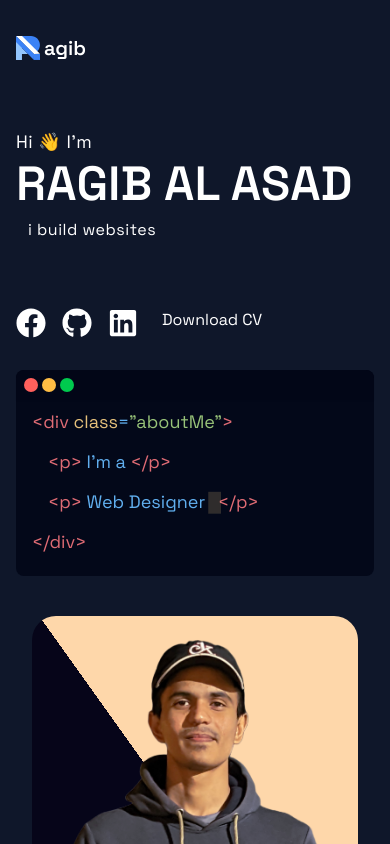
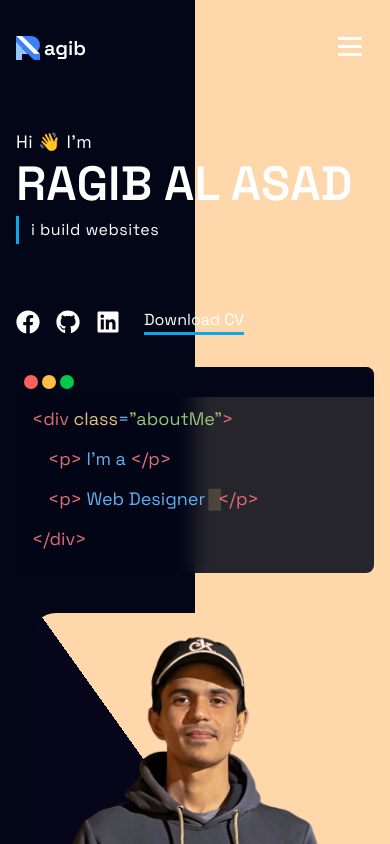
Before and after one commit to ragibalasad/ragib-portfolio, a Next.js app: page / in a window 390 px wide. Shown: the top 844 px of the page. Built offline with nearby package versions, Linux system fonts and the light colour scheme.

Commit message:
ported some css styles to tailwind

```diff
--- a/components/Header/Header.jsx
+++ b/components/Header/Header.jsx
@@ -50,16 +50,16 @@ const Header = () => {
             transition={{ duration: 0.5 }}
           >
             <div className="info">
-              <p className="hi mb-1 text-lg text-ff">Hi 👋 I&apos;m</p>
-              <p className="heading text-6xl font-semibold text-ff uppercase">
+              <p className="hi mb-1 text-lg ">Hi 👋 I&apos;m</p>
+              <p className="heading text-6xl font-semibold  uppercase">
                 Ragib Al Asad
               </p>
-              <p className="sub-heading text-ff my-2">
+              <p className="sub-heading  my-2">
                 <span>I BUILD WEBSITES</span>
               </p>
             </div>
-            <div className="social-links flex gap-6 text-ff">
-              <div className="links flex gap-4 text-3xl my-auto">
+            <div className="social-links flex gap-6">
+              <div className="links flex gap-4 text-2xl my-auto">
                 <a href="https://facebook.com/ragibalasad" target="_blank">
                   <FaFacebook />
                 </a>
@@ -71,7 +71,7 @@ const Header = () => {
                 </a>
               </div>
 
-              <a href="#" className="btn secondary-btn">
+              <a href="#" className="btn">
                 Download CV
               </a>
             </div>
--- a/components/Navbar/Navbar.jsx
+++ b/components/Navbar/Navbar.jsx
@@ -80,7 +80,10 @@ const Navbar = () => {
           </ul>
         </div>
 
-        <div className="menuBtn hamburger" onClick={handleMenuToggle}>
+        <div
+          className="menuBtn hamburger [&>*]:bg-white"
+          onClick={handleMenuToggle}
+        >
           <div className="bar"></div>
           <div className="bar"></div>
           <div className="bar"></div>
--- a/src/app/app.css
+++ b/src/app/app.css
@@ -79,17 +79,12 @@ textarea {
 }
 
 .nav-list {
-  color: rgb(2, 6, 23);
-  list-style-type: none;
-  display: flex;
-  justify-content: center;
+  @apply flex text-slate-950 list-none justify-center;
 }
 
 .nav-list.open {
-  background: rgb(2, 6, 23);
-  color: white;
+  @apply bg-slate-950 text-white right-0;
   height: 140vh;
-  right: 0;
 }
 
 .nav-list.open .nav-link a {
@@ -147,7 +142,8 @@ textarea {
   padding: 0.13rem 0.75rem;
   margin-bottom: 1rem;
   font-weight: 400;
-  border-left: 3px solid var(--main-color-2);
+  border-left-width: 3px;
+  @apply border-l-sky-500;
 }
 
 .social-links a {
@@ -155,11 +151,12 @@ textarea {
 }
 
 .social-links a:hover {
-  color: var(--main-color-1);
+  @apply text-sky-500;
 }
 
 .social-links a.btn {
-  border-bottom: 3px solid var(--main-color-2);
+  border-bottom-width: 3px;
+  @apply border-b-sky-500;
 }
 
 .showcase-img img {
@@ -242,9 +239,8 @@ textarea {
   }
 
   .nav-list.open {
-    background: rgb(2, 6, 23);
+    @apply bg-slate-950 right-0;
     height: 140vh;
-    right: 0;
   }
 
   .navbar.scrolled {
@@ -252,7 +248,7 @@ textarea {
   }
 
   .navbar.open {
-    background: rgb(2, 6, 23);
+    @apply bg-slate-950;
   }
 
   .navbar {
--- a/src/app/globals.css
+++ b/src/app/globals.css
@@ -4,8 +4,7 @@
 
 @layer components {
   body {
-    background-color: rgb(17, 24, 39);
-    @apply text-white;
+    @apply text-white bg-gray-900;
   }
 
   .navbar {
@@ -46,8 +45,7 @@
 /* Small devices (tablets, 576px and up) */
 @media (max-width: 767.98px) {
   .header {
-    @apply relative w-full h-max;
-    background: rgb(15, 23, 42);
+    @apply relative w-full h-max bg-slate-900;
   }
 
   .header .container {
```
